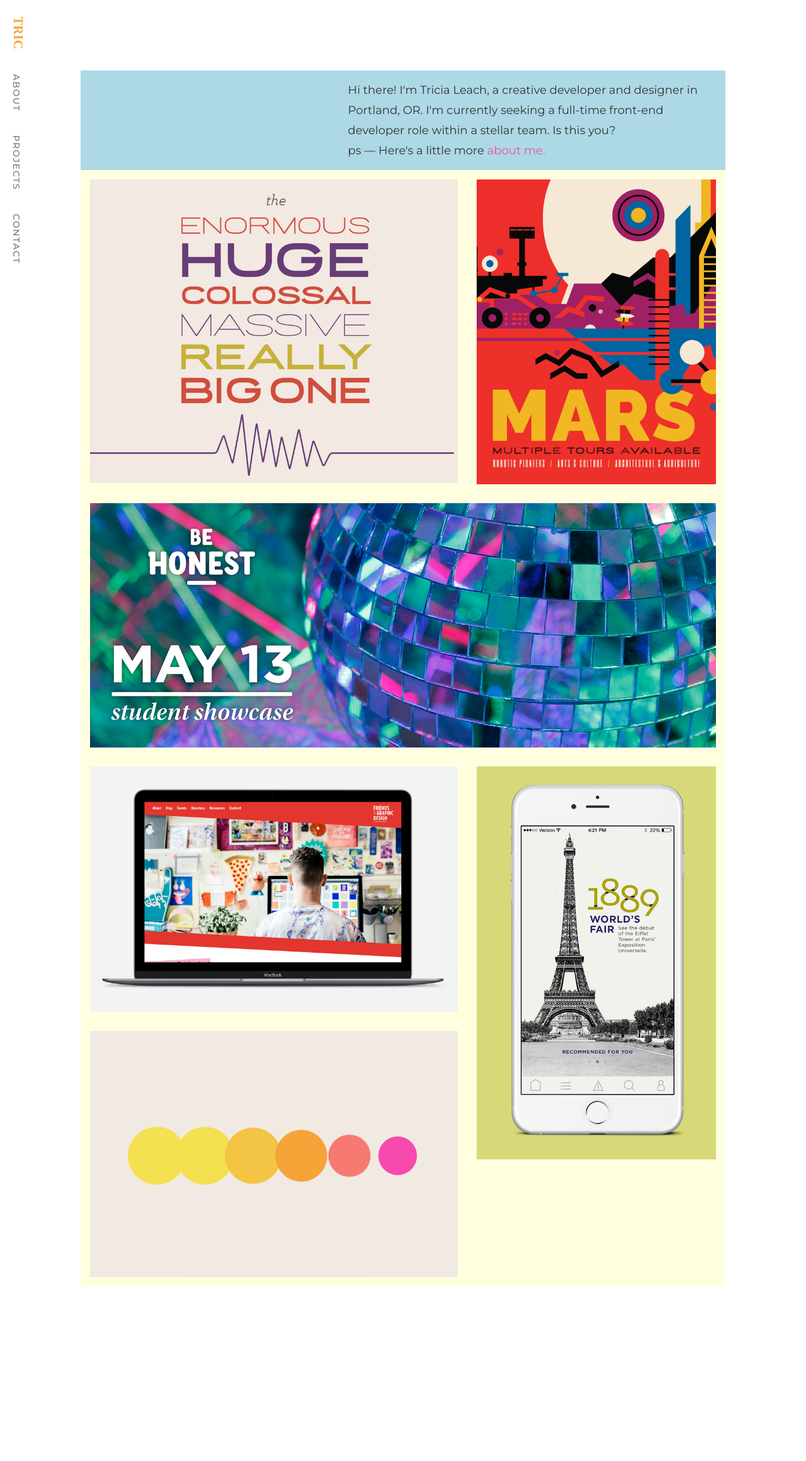
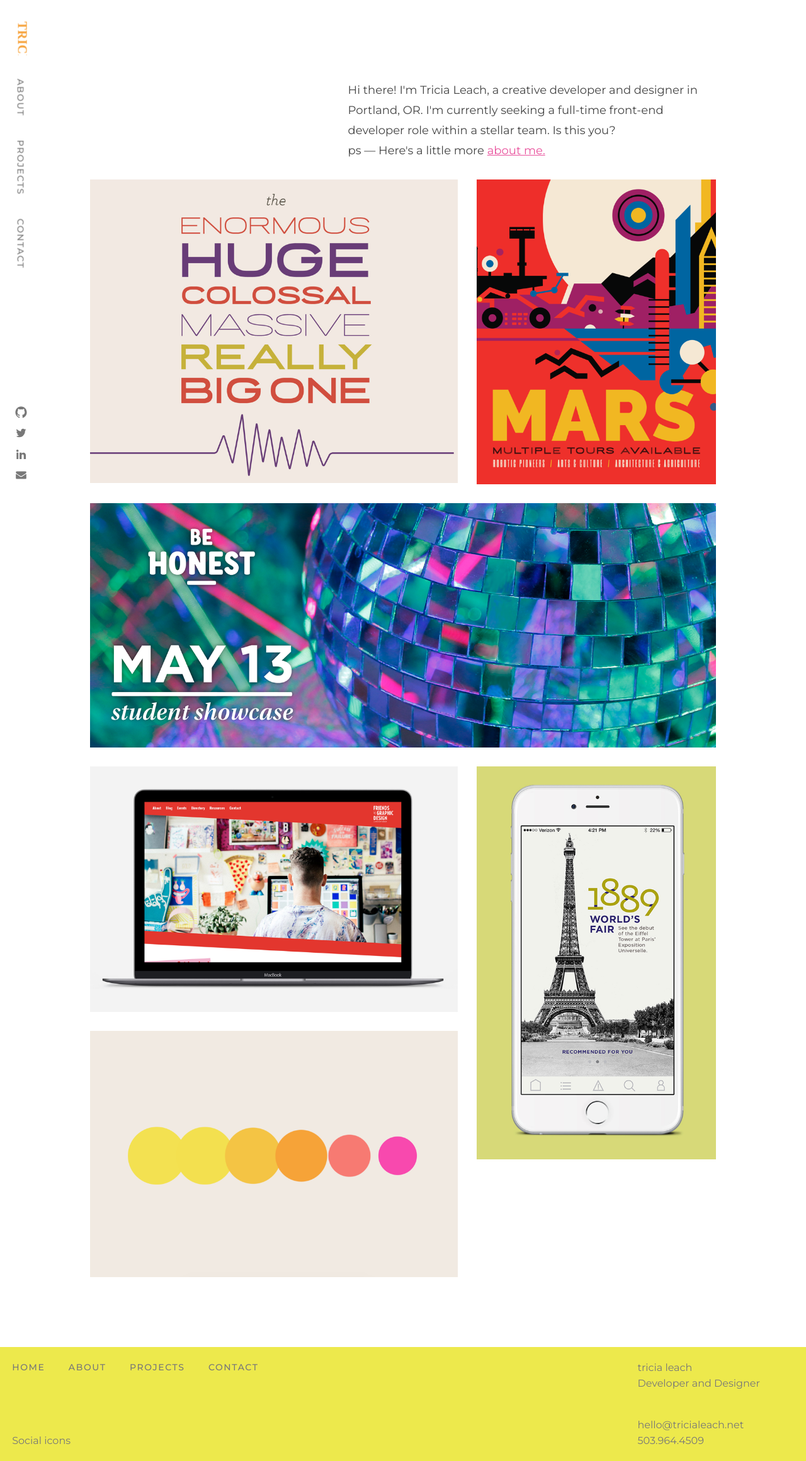
Before and after one commit to triciacodes/portfolio-2017, a PHP site: page / in a window 1280 px wide. Shown: the whole page at 63% size. Before the commit the page ends 2043 px from the top, so only its background shows below. Run offline with PHP 8.4, Linux system fonts and the light colour scheme; some libraries are stand-ins or nearby versions.

Commit message:
Add footer, and social icons to left side navigation

```diff
--- a/index.html
+++ b/index.html
@@ -9,10 +9,8 @@
     <meta name="viewport" content="width=device-width, initial-scale=1">
 <!-- FAVICONS -->
     <!-- Generate Favicons here https://realfavicongenerator.net -->
-<!-- BOOTSTRAP -->
-    <link rel="stylesheet" href="https://maxcdn.bootstrapcdn.com/bootstrap/3.3.7/css/bootstrap.min.css" integrity="sha384-BVYiiSIFeK1dGmJRAkycuHAHRg32OmUcww7on3RYdg4Va+PmSTsz/K68vbdEjh4u" crossorigin="anonymous">
 <!-- GOOGLE FONTS -->
-    <link href="https://fonts.googleapis.com/css?family=Montserrat:400,500,700i" rel="stylesheet">
+    <link href="https://fonts.googleapis.com/css?family=Montserrat:300,400,500,700i" rel="stylesheet">
 <!-- CSS STYLES -->
     <link rel="stylesheet" type="text/css" href="styles/reset.css" />
     <link rel="stylesheet" type="text/css" href="styles/main.css" />
@@ -24,8 +22,7 @@
 <body>
 
         <nav>
-
-            <div class="nav_container">
+            <div class="nav_links">
                 <ul>
                     <li class="logo"><a href="index.html"><img src="img/logo_tricialeach.svg"></a></li>
                     <li><a href="about/">About</a>
@@ -33,6 +30,22 @@
                     <li><a href="projects/">Projects</a>
                     </li>
                     <li><a href="contact/">Contact</a>
+                    </li>
+                </ul>
+            </div>
+            <div class="nav_social_icons">
+                <ul>
+                    <li class="social_icon">
+                        <a href="https://github.com/tricialeach"><img src="img/social_icon_github.svg"></a>
+                    </li>
+                    <li class="social_icon">
+                        <a href="https://twitter.com/DaringHue"><img src="img/social_icon_twitter.svg"></a>
+                    </li>
+                    <li class="social_icon">
+                        <a href="https://www.linkedin.com/in/tricialeach/"><img src="img/social_icon_linkedin.svg"></a>
+                    </li>
+                    <li class="social_icon">
+                        <a href="mailto:tleach@gmail.com"><img src="img/social_icon_email.svg"></a>
                     </li>
                 </ul>
             </div>
@@ -62,7 +75,7 @@
             <div class="project1">
                 <img src="img/fogd-website.png" alt="Friends of Graphic Design website">
             </div>
-            <div class="project1" style="background-color:red">
+            <div class="project1">
                 <img src="img/creative_coding.png" alt="Creative coding example">
             </div>
         </div>
@@ -74,6 +87,30 @@
 <!-- - - - - - - - - - - - - - - - FOOTER - - - - - - - - - - - - - - - -->
 
     <footer>
+        <div class="nav_in_footer">
+            <ul>
+                <li class="logo"><a href="index.html">Home</a>
+                </li>
+                <li><a href="about/">About</a>
+                </li>
+                <li><a href="projects/">Projects</a>
+                </li>
+                <li><a href="contact/">Contact</a>
+                </li>
+            </ul>
+        </div>
+        <div>
+            tricia leach<br>
+            Developer and Designer
+            </div>
+        <div>
+            <br>
+            Social icons
+        </div>
+        <div>
+            hello@tricialeach.net<br>
+            503.964.4509
+        </div>
     </footer>
 
 
--- a/styles/main.css
+++ b/styles/main.css
@@ -1,16 +1,3 @@
-/* - - - - - - - - - - TEMP STYLES - - - - - - - - - - */
-header {
-  background-color: lightblue;
-}
-
-main {
-  background-color: lightyellow;
-}
-
-footer {
-  background-color: lightsteelblue;
-}
-
 /* - - - - - - - - - - CSS RESET - - - - - - - - - - */
 /* In reset.css file */
 /* - - - - - - - - - - BETTER BOX MODEL - - - - - - - - - - */
@@ -22,13 +9,12 @@ footer {
 }
 
 /* - - - - - - - - - - BASIC - - - - - - - - - - */
-html {
+body {
   color: #454545;
   font-family: "Montserrat", sans-serif;
   font-size: 16px;
-}
-
-body {
+  font-weight: 400;
+  line-height: 1.6rem;
   margin: auto;
   margin-top: 7rem;
 }
@@ -38,33 +24,22 @@ img, embed, object, video {
   display: block;
 }
 
-/* - - - - - - - - - - NAVIGATION - - - - - - - - - - */
-.nav_container {
-  position: fixed;
-  top: .5rem;
-  left: 1.2rem;
-  transform-origin: bottom left;
-  transform: rotate(90deg);
-  letter-spacing: .1rem;
+/* - - - - - - - - - - TEXT STYLES - - - - - - - - - - */
+header {
+  font-size: 1.125rem;
+  line-height: 2rem;
 }
 
-nav {
-  font-family: 'Montserrat', sans-serif;
+nav, .nav_in_footer {
   text-transform: uppercase;
+  letter-spacing: .1rem;
   color: #787878;
   font-weight: 500;
   font-size: .875rem;
 }
-nav li {
-  display: inline-block;
-  padding-right: 2rem;
-}
-nav a:link, nav a:visited {
+
+footer {
   color: #787878;
-  text-decoration: none;
-}
-nav a:hover {
-  color: #F37A72;
 }
 
 /* - - - - - - - - - - LINKS - - - - - - - - - - */
@@ -80,16 +55,51 @@ a:visited {
   color: #F4C341;
 }
 
+nav a:link, nav a:visited, footer a:link, footer a:visited {
+  color: #787878;
+  text-decoration: none;
+}
+nav a:hover, footer a:hover {
+  color: #F37A72;
+}
+
+/* - - - - - - - - - - NAVIGATION - - - - - - - - - - */
+.nav_links {
+  position: fixed;
+  top: .5rem;
+  left: 1.2rem;
+  transform-origin: bottom left;
+  transform: rotate(90deg);
+}
+.nav_links li {
+  display: inline-block;
+  padding-right: 2rem;
+}
+
+.nav_social_icons {
+  text-align: center;
+  position: fixed;
+  width: 23px;
+  bottom: 1.5rem;
+  left: 1.4rem;
+}
+.nav_social_icons li {
+  padding: 1px 0 1px 0;
+}
+.nav_social_icons svg path {
+  fill: #787878;
+}
+
 /* - - - - - - - - - - SECTIONS // LAYOUT - - - - - - - - - - */
 /* main column: header, main, footer */
 @media screen and (min-width: 400px) {
-  main, header, footer {
+  main, header {
     width: 90%;
     margin: auto;
   }
 }
 @media screen and (min-width: 960px) {
-  main, header, footer {
+  main, header {
     width: 80%;
     margin: auto;
   }
@@ -109,6 +119,7 @@ a:visited {
   main {
     display: flex;
     flex-wrap: wrap;
+    margin-bottom: 6rem;
   }
   main > div {
     margin: 15px;
@@ -133,15 +144,26 @@ a:visited {
   }
 }
 /* - - - - - - - - - - FOOTER - - - - - - - - - - */
-/* - - - - - - - - - - TEXT STYLES - - - - - - - - - - */
-header {
-  font-size: 1.125rem;
-  line-height: 2rem;
+footer {
+  padding: 1.2rem;
+  background-color: #EDE94C;
+  /* flex */
+  display: flex;
+  flex-wrap: wrap;
+  align-content: stretch;
+}
+footer li {
+  display: inline-block;
+  padding-right: 2rem;
+}
+footer div:nth-child(1), footer div:nth-child(3) {
+  width: 80%;
+}
+footer div:nth-child(2), footer div:nth-child(4) {
+  width: 20%;
+}
+footer div:nth-child(1), footer div:nth-child(2) {
+  margin-bottom: 2.5rem;
 }
 
-/* - - - - - - - - - - JQUERY - - - - - - - - - - */
-/* - - - - - - - - - - RESPONSIVE PHONE - - - - - - - - - - */
-/* - - - - - - - - - - RESPONSIVE TABLET - - - - - - - - - - */
-/* - - - - - - - - - - RESPONSIVE LARGER SCREENS - - - - - - - - - - */
-
 /*# sourceMappingURL=main.css.map */
```
Also changed, not shown: scss/styles.scss (+73 -82 lines), img/sketch_icons/socialicon_email.svg (added), img/sketch_icons/socialicon_github.svg (added), img/sketch_icons/socialicon_linkedin.svg (added), img/social_icon_codepen.svg (added), img/social_icon_email.svg (added), img/social_icon_github.svg (added), img/social_icon_linkedin.svg (added), img/social_icon_twitter.svg (added), 1 other file.
